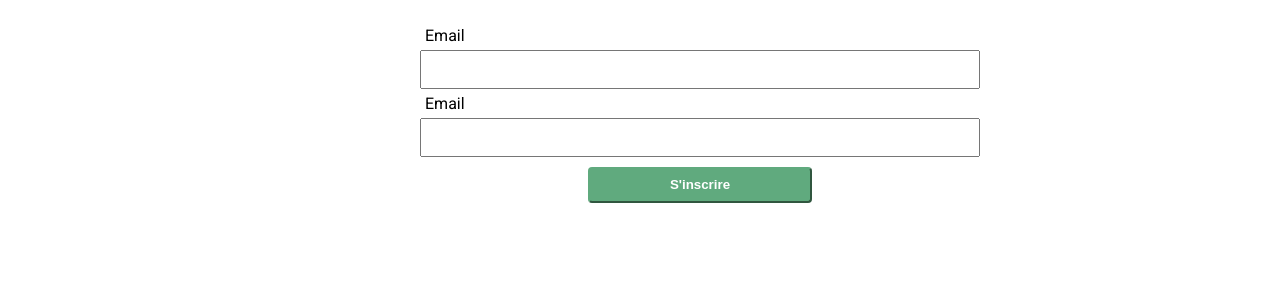
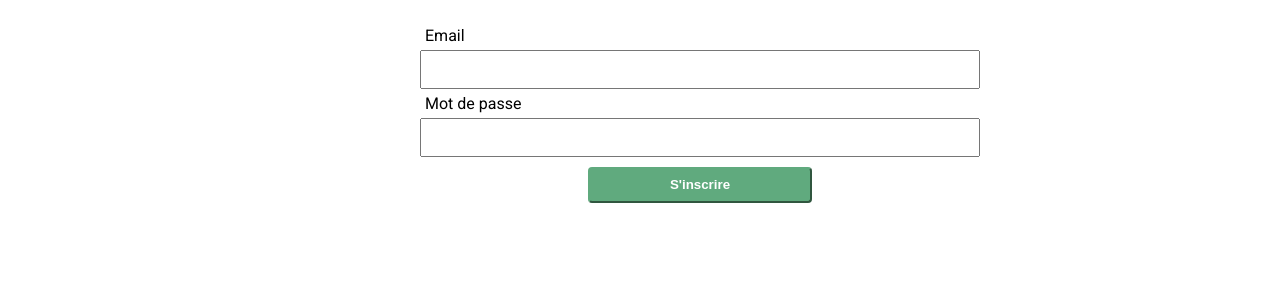
Before and after one commit to baptiste-cornic/bike-shop, a Symfony app: template templates/registration/register.html.twig in a window 1280 px wide; the page is wider, and only the part inside the window is pictured. Shown: the part 160-460 px from the top of that part. Run offline with Twig, Linux system fonts and the light colour scheme; the template is opened without the code that fills it, so the values that code supplies are empty; form fields are guessed from the names that the template uses; some libraries are stand-ins or nearby versions.

Commit message:
Fix : label name

```diff
--- a/templates/registration/register.html.twig
+++ b/templates/registration/register.html.twig
@@ -8,7 +8,7 @@
         {{ form_start(registrationForm) }}
         <label for="registration_form_email">Email</label>
         {{ form_widget(registrationForm.email) }}
-        <label for="registration_form_plainPassword">Email</label>
+        <label for="registration_form_plainPassword">Mot de passe</label>
         {{ form_widget(registrationForm.plainPassword) }}
 
         <button class="btn btn-success" type="submit">S'inscrire</button>
```
